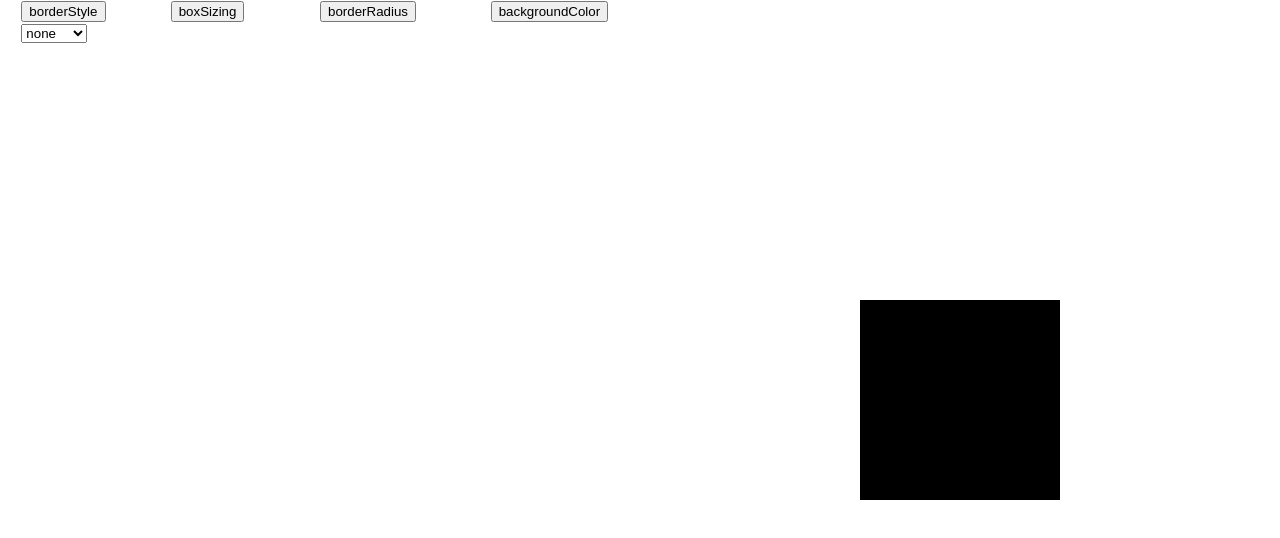
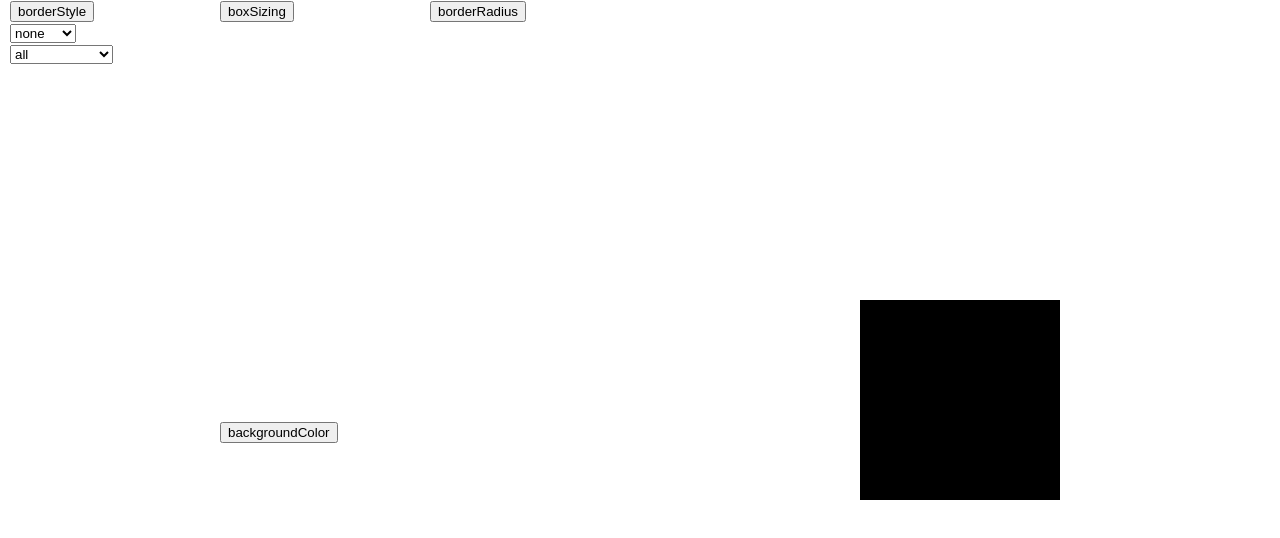
Before and after one commit to Chlip/how2div, a React (Create React App) app: page / in a window 1280 px wide. Both pictures are taken after a click on the button "borderStyle". Shown: the top 538 px of the page. Built offline with nearby package versions, Linux system fonts and the light colour scheme.

Commit message:
spaghetti

```diff
--- a/src/App.js
+++ b/src/App.js
@@ -1,36 +1,40 @@
 import React, { useState } from 'react'
 import './App.css';
 import Color from './components/Color/Color';
-import divContext from './context/context';
+import DivContext from './context/context';
 import DivDisplay from './components/DivDisplay/DivDisplay';
 import BorderRadius from './components/Border/BorderRadius';
 import BoxSizing from './components/BoxSizing/BoxSizing';
-import BorderStyle from './components/Border/BorderStyle';
+
 import DisplayCss from './DisplayCss/DisplayCss';
 import Button from './components/Button';
-
+import Border from './components/Border/Border';
 
 function App() {
 
-  const [div, setdiv] = useState([{ backgroundColor: 0 }])
+  const [div, setdiv] = useState([])
   return (
-    <divContext.Provider value={{ div, setdiv }}>
+    <DivContext.Provider value={{ div, setdiv }}>
       <div className={"App"}>
         <div className={"left"}>
 
           <Button name={"borderStyle"}>
-            <BorderStyle id="borderStyle"></BorderStyle>
+            <Border></Border>
           </Button>
-          <Button name={"boxSizing"}><BoxSizing></BoxSizing></Button>
-          <Button name={"borderRadius"}><BorderRadius></BorderRadius></Button>
-          <DisplayCss div={div}></DisplayCss>
+          <Button name={"boxSizing"}>
+            <BoxSizing></BoxSizing>
+          </Button>
+          <Button name={"borderRadius"}>
+            <BorderRadius></BorderRadius>
+          </Button>
+
           <Button name={"backgroundColor"}><Color name={"backgroundColor"}></Color></Button>
         </div>
         <div className={"right"}>
           <DivDisplay></DivDisplay>
         </div>
       </div>
-    </divContext.Provider>
+    </DivContext.Provider>
   );
 }
 
--- /dev/null
+++ b/src/components/Border/Border.jsx
@@ -0,0 +1,44 @@
+import React, {useState, useContext, useEffect} from 'react'
+import BorderContext from './BorderContext'
+import BorderStyle from './BorderStyle'
+import BorderWidth from './BorderWidth'
+import BorderSide from './BorderSide'
+import DivContext from '../../context/context'
+function Border() {
+    const [border, setborder] = useState(["border",10,"none",[0,0,0,1]])
+    const [result, setresult] = useState({})
+    const borderctx = useContext(BorderContext)
+    const divctx = useContext(DivContext)
+
+    result[border[0]] = `${border[1]}px ${border[2]} rgba(${border[3][0]},${border[3][1]},${border[3][2]},${border[3][3]})`
+    useEffect(() => {
+
+        if (divctx.div.find(e=>border[0] in e)) {
+            let newdiv = divctx.div.filter(e=>{
+                return e[border[0]] !== "border"
+            })
+            console.log(newdiv)
+            divctx.setdiv(prev=>newdiv)
+
+        }
+
+        else {
+            divctx.setdiv(prev => [...prev, result])
+        }
+        return () => {
+
+        }
+    }, [border])
+    return (
+        <div>
+            <BorderContext.Provider value={{border, setborder}}>
+                <BorderStyle></BorderStyle>
+                <BorderSide></BorderSide>
+            </BorderContext.Provider>
+
+
+        </div>
+    )
+}
+
+export default Border
--- /dev/null
+++ b/src/components/Border/BorderContext.jsx
@@ -0,0 +1,5 @@
+import React from 'react'
+
+const BorderContext = React.createContext();
+
+export default BorderContext
--- /dev/null
+++ b/src/components/Border/BorderSide.jsx
@@ -0,0 +1,29 @@
+import React, {useState, useContext, useEffect} from 'react'
+import BorderContext from './BorderContext'
+function BorderSide() {
+    const [side, setside] = useState("border")
+    const [old, setold] = useState("")
+    const borderctx = useContext(BorderContext)
+    useEffect(() => {
+        borderctx.setborder(prev=>[side,prev[1],prev[2],prev[3]])
+        return () => {
+
+        }
+    }, [side])
+    return (
+        <div>
+            <select name="borderStyle" id="" onChange={(e)=>{
+                setold(prev=>side)
+                setside(prev=>e.target.value)
+                }}>
+                <option value="border">all</option>
+                <option value="borderRight">borderRight</option>
+                <option value="borderLeft">borderLeft</option>
+                <option value="borderTop">borderTop</option>
+                <option value="borderBottom">borderBottom</option>
+            </select>
+        </div>
+    )
+}
+
+export default BorderSide
--- a/src/components/Border/BorderStyle.jsx
+++ b/src/components/Border/BorderStyle.jsx
@@ -2,17 +2,15 @@
 import React, { useState, useContext, useEffect, useRef } from 'react'
 import divContext from '../../context/context'
 import BorderWidth from './BorderWidth'
-import BorderRadius from './BorderRadius'
 import Color from '../Color/Color'
+import BorderContext from './BorderContext'
 function BorderStyle() {
-    const divctx = useContext(divContext)
+    const borderctx = useContext(BorderContext)
     const [border, setborder] = useState(false)
     const [style, setstyle] = useState("")
-    let br = {
-        borderStyle: `${style}`
-    }
     const componentJustMounted = useRef(true)
     useEffect(() => {
+
         if (componentJustMounted.current) {
             componentJustMounted.current = false
         }
@@ -23,27 +21,15 @@ function BorderStyle() {
             else{
                 setborder(true)
             }
-            console.log(border)
-            if(divctx.div.find((e)=>{return "borderStyle" in e})){
-                let newdiv = divctx.div.map((e)=>{
-                    if("borderStyle" in e){
-                        e.borderStyle = br.borderStyle
-                    }
-                    return e
-                })
-                divctx.setdiv(prev=>newdiv)
-            }
-            else{
-                divctx.setdiv(prev=>[...prev, br])
-            }
-
-
+            borderctx.setborder(prev=>[prev[0],prev[1],style,prev[3]])
         }
         return () => { }
     }, [style])
     return (
         <div>
-            <select name="borderStle" id="" onChange={(e)=>{setstyle(prev=>e.target.value)}}>
+            <select name="borderStle" id="" onChange={(e)=>{
+                setstyle(prev=>e.target.value)
+                }}>
                 <option value="none">none</option>
                 <option value="hidden">hidden</option>
                 <option value="dashed">dashed</option>
--- a/src/components/Border/BorderWidth.jsx
+++ b/src/components/Border/BorderWidth.jsx
@@ -1,8 +1,8 @@
 import React, { useState, useContext, useEffect, useRef } from 'react'
-import divContext from '../../context/context'
+import BorderContext from './BorderContext'
 import Slider from '../Slider'
 function BorderWidth(props) {
-    const divctx = useContext(divContext)
+    const borderctx = useContext(BorderContext)
     const [width, setwidth] = useState(0)
     let w = {
         borderWidth: `${width}px`
@@ -13,18 +13,7 @@ function BorderWidth(props) {
             componentJustMounted.current = false
         }
         else {
-            if (divctx.div.find((e) => { return "borderWidth" in e })) {
-                let newdiv = divctx.div.map((e) => {
-                    if ("borderWidth" in e) {
-                        e.borderWidth = w.borderWidth
-                    }
-                    return e
-                })
-                divctx.setdiv(prev => newdiv)
-            }
-            else {
-                divctx.setdiv(prev => [...prev, w])
-            }
+            borderctx.setborder(prev=>[prev[0], width, prev[2],prev[3]])
 
 
         }
--- a/src/components/BoxSizing/BoxSizing.jsx
+++ b/src/components/BoxSizing/BoxSizing.jsx
@@ -1,7 +1,7 @@
 import React, { useState, useContext, useEffect, useRef } from 'react'
-import divContext from '../../context/context'
+import DivContext from '../../context/context'
 function BoxSizing() {
-    const divctx = useContext(divContext)
+    const divctx = useContext(DivContext)
     const [box, setbox] = useState(0)
     let w = {
         boxSizing: `${(box===0)?"content-box":"border-box"}`
--- a/src/components/Button.css
+++ b/src/components/Button.css
@@ -1,3 +1,4 @@
 .btn{
-    width: 20%;
+    width: 23%;
+    min-width: 200px;
 }
--- a/src/components/Color/Color.jsx
+++ b/src/components/Color/Color.jsx
@@ -1,9 +1,11 @@
 import React, { useState, useContext, useEffect, useRef } from 'react'
-import divContext from '../../context/context'
+import DivContext from '../../context/context'
+import BorderContext from '../Border/BorderContext'
 import Slider from '../Slider'
 import './Color.css'
 function Color({name}) {
-    const divctx = useContext(divContext)
+    const divctx = useContext(DivContext)
+    const borderCtx = useContext(BorderContext)
     const [red, setred] = useState(0)
     const [green, setgreen] = useState(0)
     const [blue, setblue] = useState(0)
@@ -13,11 +15,15 @@ function Color({name}) {
     let result ={}
     result[name] = rgba
     useEffect(() => {
-        console.log(name)
         if (componentJustMounted.current) {
             componentJustMounted.current = false
         }
         else {
+            if(borderCtx){
+                borderCtx.setborder(prev=>[...prev.splice(0,3),[red,green,blue,alpha]])
+
+            }
+            else{
                 if (divctx.div.find((e) => { return name in e })) {
 
                     let newdiv = divctx.div.map((e) => {
@@ -31,11 +37,14 @@ function Color({name}) {
                 else {
                     divctx.setdiv(prev => [...prev, result])
                 }
+            }
+
 
 
         }
         return () => { }
     }, [red, blue, green, alpha])
+
     return (
         <div className={"container"}>
             <Slider name={"red"} setstate={setred} min={0} max={255} step={1} ></Slider>
--- a/src/components/DivDisplay/DivDisplay.jsx
+++ b/src/components/DivDisplay/DivDisplay.jsx
@@ -1,8 +1,8 @@
 import React, {useContext} from 'react'
 import './DivDisplay.css'
-import divContext from '../../context/context'
+import DivContext from '../../context/context'
 function DivDisplay({idk}) {
-    const divctx = useContext(divContext)
+    const divctx = useContext(DivContext)
     let style = {}
     divctx.div.map((e)=>{style = {...style, ...e}})
     return (
--- a/src/context/context.jsx
+++ b/src/context/context.jsx
@@ -1,5 +1,5 @@
 import React from 'react'
 
-const divContext = React.createContext();
+const DivContext = React.createContext();
 
-export default divContext
+export default DivContext
```
Lines whose indentation alone changed are shown as unchanged.
